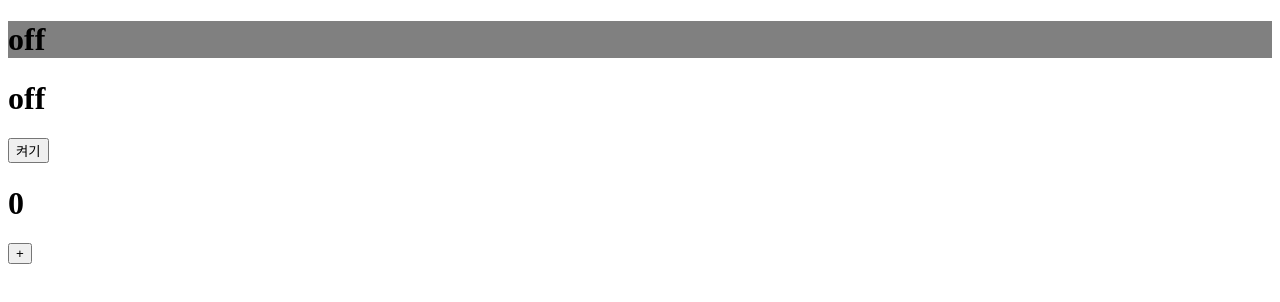
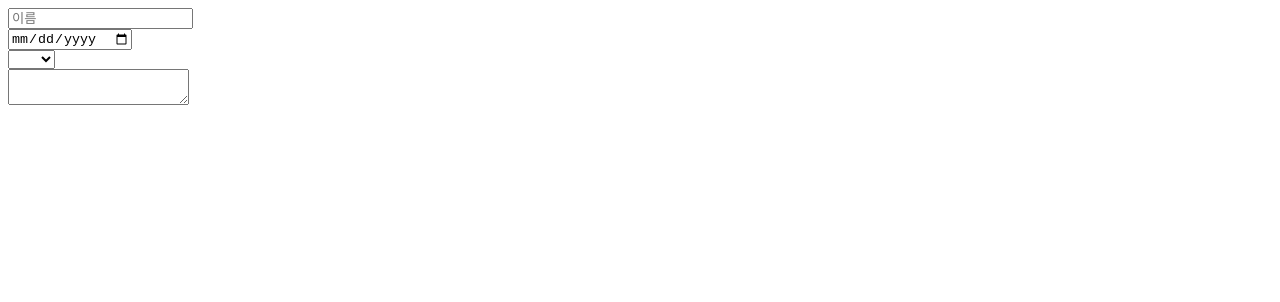
Before and after one commit to naru0000/practice, a React (Vite) app in the folder onebite-react/section05/: page / in a window 1280 px wide. Shown: the top 302 px of the page. Built offline with nearby package versions, Linux system fonts and the light colour scheme.

Commit message:
한입 강의 chapter6 학습: state2

```diff
--- a/onebite-react/section05/src/App.jsx
+++ b/onebite-react/section05/src/App.jsx
@@ -1,23 +1,16 @@
 import "./App.css";
-import Bulb from "./components/Bulb";
-import Counter from "./components/Counter";
+import Register from "./components/Register";
 
 function App() {
-  // 인수로는 state의 초기값을 받음
-  // 첫번째 요소는 현재값, 두번째는 상태변화 함수
-  // 리랜더링 => 컴포넌트 값 변화(업데이트)가 되면 다시 리턴을 한다.
-  // 왜 상태값을 지정해야 하는가?
-  // => 리액트에서는 state값이 변화되어야 랜더링이 다시 된다.
-
-  // 리랜더링 되는 기준
-  // 1. state 값 변경시
-  // 2. props 값 변경시
-  // 3. 부모 컴포넌트 state변경시
+  // 간단한 회원가입 폼
+  // 1. 이름
+  // 2. 생년월일
+  // 3. 국적
+  // 4. 자기소개
 
   return (
     <>
-      <Bulb />
-      <Counter />
+      <Register />
     </>
   );
 }
--- /dev/null
+++ b/onebite-react/section05/src/components/Register.jsx
@@ -0,0 +1,49 @@
+import { useState } from "react";
+
+const Register = () => {
+  const [input, setInput] = useState({
+    name: "",
+    birth: "",
+    country: "",
+    bio: "",
+  });
+
+  // 통합 이벤트 핸들러
+
+  const onChange = (e) => {
+    setInput({
+      ...input,
+      [e.target.name]: e.target.value, // 대괄호 안 프로퍼티는 객체의 키 값으로 쓰임
+    });
+
+    console.log(e.target.name, e.target.value);
+  };
+
+  return (
+    <div>
+      <div>
+        <input name="name" value={input.name} onChange={onChange} type="text" placeholder={"이름"} />
+        {input.name}
+      </div>
+      <div>
+        <input name="birth" type="date" value={input.birth} onChange={onChange} />
+        {input.birth}
+      </div>
+      <div>
+        <select name="country" value={input.country} onChange={onChange}>
+          <option value=""></option>
+          <option value="kr">한국</option>
+          <option value="jp">일본</option>
+          <option value="us">미국</option>
+        </select>
+        {input.country}
+      </div>
+      <div>
+        <textarea name="bio" value={input.bio} onChange={onChange}></textarea>
+        {input.bio}
+      </div>
+    </div>
+  );
+};
+
+export default Register;
```
